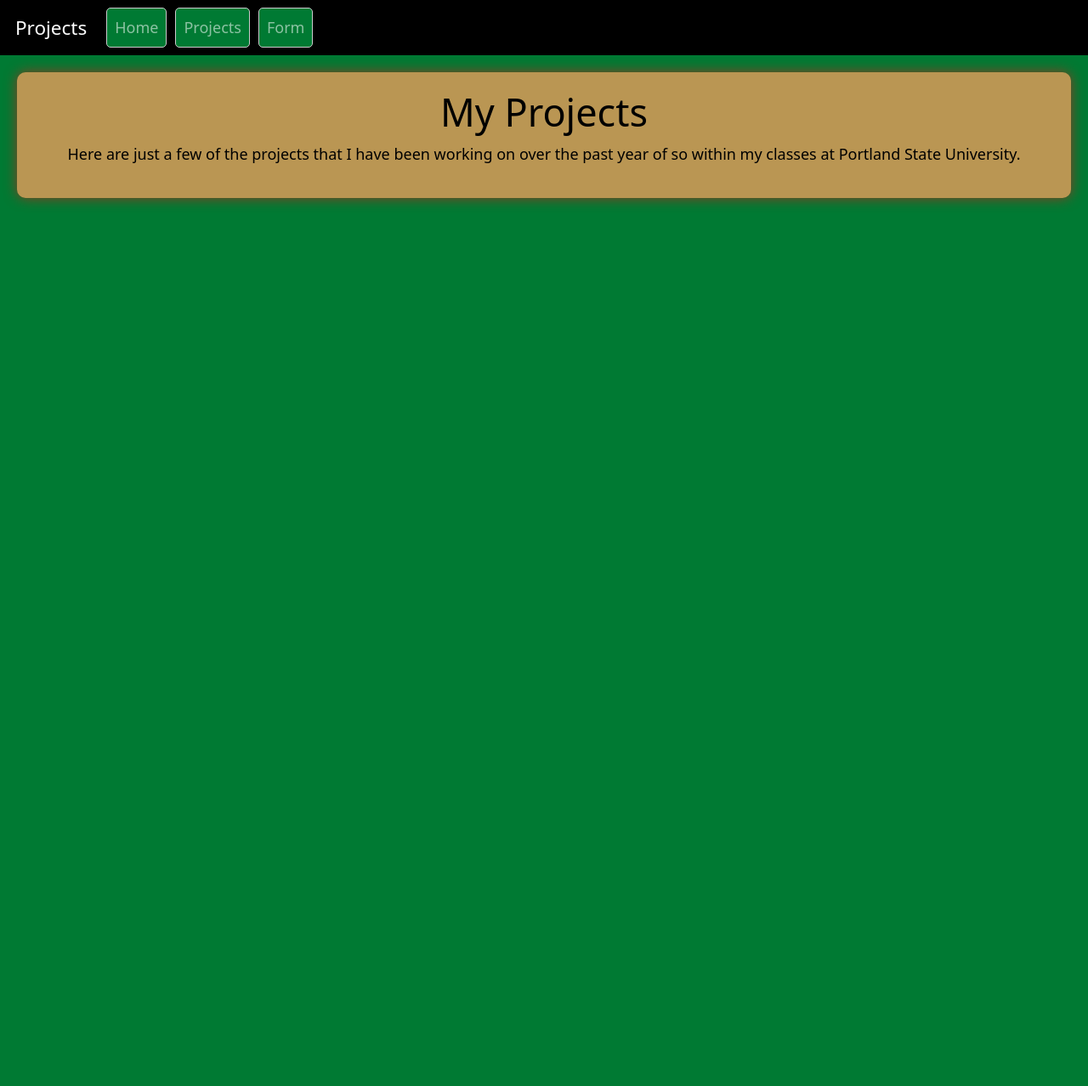
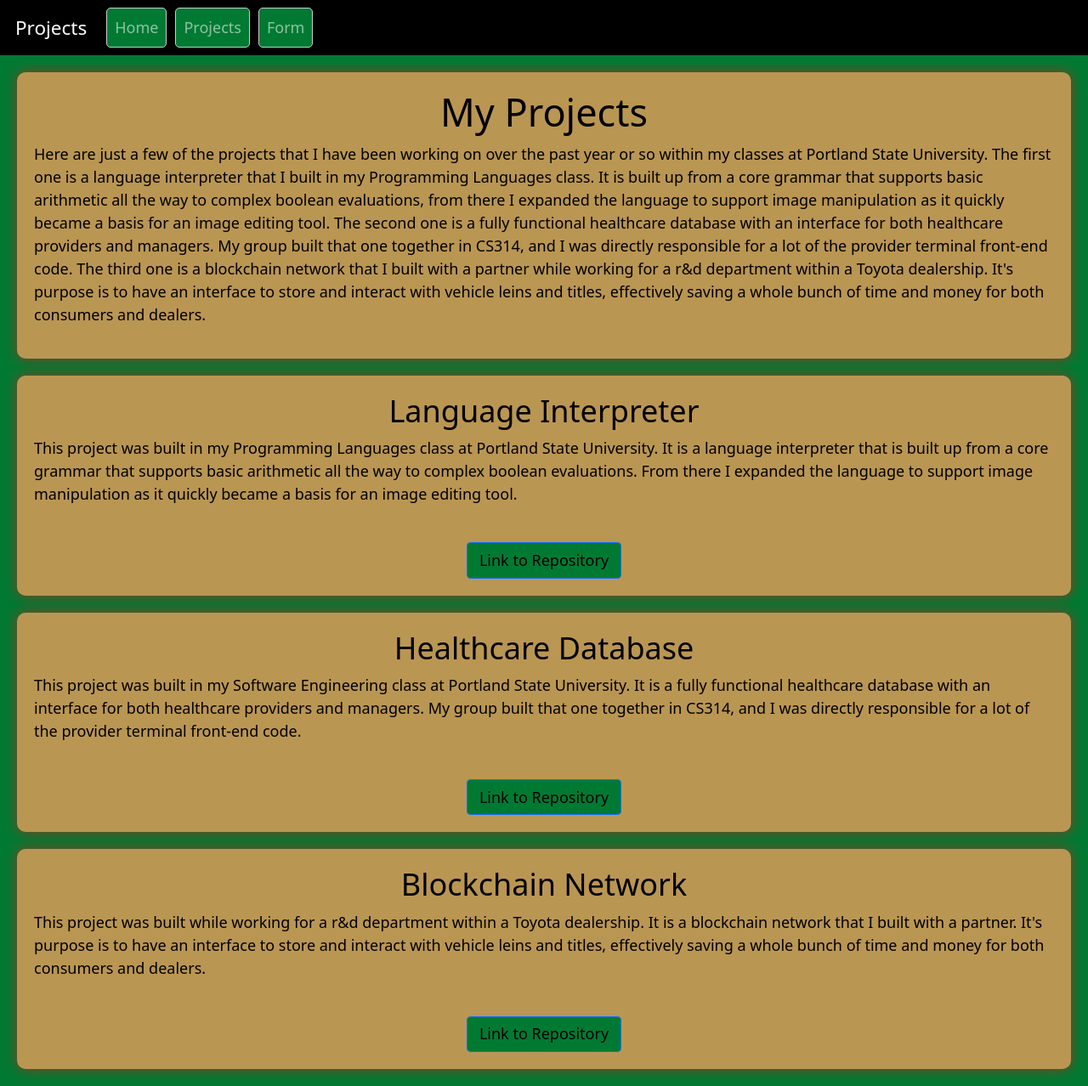
Before and after one commit to MediocreThott/MediocreThott.github.io, a plain HTML site: page projects.html in a window 1280 px wide. Shown: the whole page at 85% size. Before the commit the page ends 800 px from the top, so only its background shows below. Drawn offline with nearby package versions, Linux system fonts and the light colour scheme; a script that the page names is missing.

Commit message:
Finished up projects page

```diff
--- a/projects.html
+++ b/projects.html
@@ -40,10 +40,48 @@
     </header>
     <main>
         <div class="gold-container">
-        <h1 class="h1">My Projects</h1>
-           <p class="black-p">Here are just a few of the projects that I have been working on over the past year of so within my classes at Portland State University. </p>
+            <h1 class="h1">My Projects</h1>
+            <p class="black-p">Here are just a few of the projects that I have been working on over the past year or so
+                within my classes at Portland State University. The first one is a language interpreter that I built in
+                my Programming Languages class. It is built up from a core grammar that supports basic arithmetic all
+                the way to complex boolean evaluations, from there I expanded the language to support image manipulation
+                as it quickly became a basis for an image editing tool. The second one is a fully functional healthcare
+                database with an interface for both healthcare providers and managers. My group built that one together
+                in CS314, and I was directly responsible for a lot of the provider terminal front-end code. The third
+                one is a blockchain network that I built with a partner while working for a r&d department within a
+                Toyota dealership. It's purpose is to have an interface to store and interact with vehicle leins and
+                titles, effectively saving a whole bunch of time and money for both consumers and dealers. </p>
         </div>
-       </div>
+        <section class="gold-container">
+            <h2 class>Language Interpreter</h2>
+            <p class="black-p">This project was built in my Programming Languages class at Portland State University. It
+                is a language interpreter that is built up from a core grammar that supports basic arithmetic all the way
+                to complex boolean evaluations. From there I expanded the language to support image manipulation as it
+                quickly became a basis for an image editing tool. </p>
+            <section class="project_links">
+                <a href="https://github.com/MediocreThott/CS358Project" class="btn btn-primary">Link to Repository</a>
+            </section>
+        </section>
+        <section class="gold-container">
+            <h2 class>Healthcare Database</h2>
+            <p class="black-p">This project was built in my Software Engineering class at Portland State University. It
+                is a fully functional healthcare database with an interface for both healthcare providers and managers.
+                My group built that one together in CS314, and I was directly responsible for a lot of the provider
+                terminal front-end code. </p>
+            <section class="project_links">
+                <a href="https://github.com/MediocreThott/314Final" class="btn btn-primary">Link to Repository</a>
+            </section>
+        </section>
+        <section class="gold-container">
+            <h2 class>Blockchain Network</h2>
+            <p class="black-p">This project was built while working for a r&d department within a Toyota dealership. It
+                is a blockchain network that I built with a partner. It's purpose is to have an interface to store and
+                interact with vehicle leins and titles, effectively saving a whole bunch of time and money for both
+                consumers and dealers. </p>
+            <section class="project_links">
+                <a href="https://github.com/MediocreThott/BC2" class="btn btn-primary">Link to Repository</a>
+            </section>
+        </section>
 
     </main>
 
--- a/styles.css
+++ b/styles.css
@@ -28,6 +28,11 @@
   }
 
   h1 {
+    font-weight: bold;
+    color: black;
+  }
+
+  h2 {
     font-weight: bold;
     color: black;
   }
@@ -189,3 +194,22 @@
     max-height: 20%;
     margin: 0 auto;
   }
+
+  .project_links {
+    justify-content: center;
+    padding-top: 25px;
+    color: var(--celtics-green);
+  }
+
+  .project_links a {
+    background-color: var(--celtics-green);
+    color: black;
+    text-decoration: none;
+  }
+
+  .project_links a:hover {
+    background-color: var(--celtics-green);
+    color: var(--celtics-gold);
+    border-color: var(--celtics-brown);
+    border-width: 2px;
+  }
```
